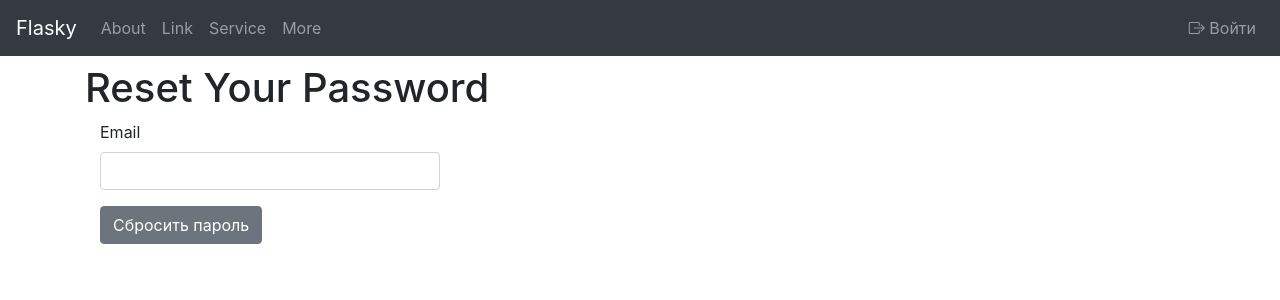
After one commit to Swagetey/FlaskBlog, a Flask app: page /auth/reset in a window 1280 px wide. The commit adds this page. Shown: the top 300 px of the page. Run offline with Flask 3, Linux system fonts and the light colour scheme; some libraries are stand-ins or nearby versions.

Commit message:
psw reset and change feature

```diff
--- a/app/__init__.py
+++ b/app/__init__.py
@@ -4,12 +4,15 @@ from flask_moment import Moment
 from flask_sqlalchemy import SQLAlchemy
 from config import config
 from flask_login import LoginManager
+from flask_bootstrap import Bootstrap
 
 mail = Mail()
 moment = Moment()
 db = SQLAlchemy()
 login_manager = LoginManager()
 login_manager.login_view = 'auth.login'
+bootstrap = Bootstrap()
+
 
 def create_app(config_name):
     app = Flask(__name__)
@@ -20,6 +23,7 @@ def create_app(config_name):
     mail.init_app(app)
     moment.init_app(app)
     db.init_app(app)
+    bootstrap.init_app(app)
 
     from .main import main as main_blueprint
     app.register_blueprint(main_blueprint)
--- a/app/auth/forms.py
+++ b/app/auth/forms.py
@@ -37,3 +37,20 @@ class ChangePasswordForm(FlaskForm):
         InputRequired(), EqualTo('password2', message='Пароли должны совпадать')])
     password2 = PasswordField('Повторите новый пароль', validators=[InputRequired()])
     submit = SubmitField("Обновить пароль")
+
+class PasswordResetRequestForm(FlaskForm):
+    email = StringField('Email', validators=[InputRequired(), Length(1, 64),
+                                             Email()])
+    submit = SubmitField('Сбросить пароль')
+
+class PasswordResetForm(FlaskForm):
+    email = StringField('Email', validators=[InputRequired(), Length(1, 64),
+                                             Email()])
+    password = PasswordField('Новый пароль', validators=[
+        InputRequired(), EqualTo('password2', message='Пароли должны совпадать')])
+    password2 = PasswordField('Confirm password', validators=[InputRequired()])
+    submit = SubmitField('Reset Password')
+
+    def validate_email(self, field):
+        if User.query.filter_by(email=field.data).first() is None:
+            raise ValidationError('Такого пароля не существует')
--- a/app/auth/views.py
+++ b/app/auth/views.py
@@ -3,7 +3,7 @@ from flask_login import login_user, logout_user, login_required, current_user
 from . import auth
 from .. import db
 from ..models import User
-from .forms import LoginForm, RegistrationForm, ChangePasswordForm
+from .forms import LoginForm, RegistrationForm, ChangePasswordForm, PasswordResetForm, PasswordResetRequestForm
 from ..email import send_email
 
 
@@ -72,6 +72,7 @@ def confirm(token):
         flash('Ссылка подтверждения не верна или просрочена')
     return redirect(url_for('main.index'))
 
+
 @auth.route('/confirm')
 @login_required
 def resend_confirmation():
@@ -80,6 +81,7 @@ def resend_confirmation():
                'auth/email/confirm', user=current_user, token=token)
     flash('A new confirmation email has been sent to you by email.')
     return redirect(url_for('main.index'))
+
 
 @auth.route('/change-password', methods=['GET', 'POST'])
 @login_required
@@ -94,3 +96,38 @@ def change_password():
         else:
             flash('Неправильный пароль')
     return render_template('auth/change_password.html', form=form)
+
+
+@auth.route('/reset', methods=['GET', 'POST'])
+def password_reset_request():
+    if not current_user.is_anonymous:
+        return redirect(url_for('main.index'))
+    form = PasswordResetRequestForm()
+    if form.validate_on_submit():
+        user = User.query.filter_by(email=form.email.data).first()
+        if user:
+            token = user.generate_reset_token()
+            send_email(user.email, 'Сбросить пароль',
+                       'auth/email/reset_password',
+                       user=user, token=token,
+                       next=request.args.get('next'))
+        flash('Письмо с инструкциями отправлено на ваш почтовый ящик')
+        return redirect(url_for('auth.login'))
+    return render_template('auth/reset_password.html', form=form)
+
+
+@auth.route('/reset/<token>', methods=['GET', 'POST'])
+def password_reset(token):
+    if not current_user.is_anonymous:
+        return redirect(url_for('main.index'))
+    form = PasswordResetForm()
+    if form.validate_on_submit():
+        user = User.query.filter_by(email=form.email.data).first()
+        if user is None:
+            return redirect(url_for('main.index'))
+        if user.reset_password(token, form.password.data):
+            flash('Ваш пароль обновлен')
+            return redirect(url_for('auth.login'))
+        else:
+            return redirect(url_for('main.index'))
+    return render_template('auth/reset_password.html', form=form)
--- a/app/templates/auth/change_password.html
+++ b/app/templates/auth/change_password.html
@@ -1,5 +1,5 @@
 {% extends "base.html" %}
-{% import "bootstrap/wtf.html" as wtf %}
+
 
 {% block title %}Flasky - Change Password{% endblock %}
 
--- a/app/templates/auth/login.html
+++ b/app/templates/auth/login.html
@@ -27,6 +27,7 @@
         </div>
         {{form.submit(class_="btn btn-secondary")}}
     </form>
+    <p>Забыли пароль?<a href="{{ url_for('auth.password_reset_request') }}">Нажмите, чтобы восстановить</a>.</p>
     <p>
         Новый пользователь?
         <a href="{{ url_for('auth.register') }}">
--- /dev/null
+++ b/app/templates/auth/reset_password.html
@@ -0,0 +1,14 @@
+{% extends "base.html" %}
+{% import "bootstrap/wtf.html" as wtf %}
+
+{% block title %}Flasky - Password Reset{% endblock %}
+
+
+{% block page_content %}
+<div class="page-header">
+    <h1>Reset Your Password</h1>
+</div>
+<div class="col-md-4">
+    {{ wtf.quick_form(form, button_map={'submit':'secondary'}) }}
+</div>
+{% endblock %}
--- a/app/templates/base.html
+++ b/app/templates/base.html
@@ -26,7 +26,13 @@
         </ul>
         <ul class="nav navbar-nav flex-row justify-content-between ml-auto">
             {% if current_user.is_authenticated %}
-            <li><a href="{{ url_for('auth.logout') }}" class="nav-link"><i class="bi bi-box-arrow-left"></i> Выйти</a></li>
+            <li class="dropdown">
+                <a href="#" class="dropdown-toggle" data-toggle="dropdown">Account <b class="caret"></b></a>
+                <ul class="dropdown-menu">
+                    <li><a href="{{ url_for('auth.change_password') }}">Change Password</a></li>
+                    <li><a href="{{ url_for('auth.logout') }}">Log Out</a></li>
+                </ul>
+            </li>
             {% else %}
             <li><a href="{{ url_for('auth.login') }}" class="nav-link"><i class="bi bi-box-arrow-right"></i> Войти</a>
             </li>
```
Also changed, not shown: app/models.py (+29 -2 lines), app/templates/auth/email/reset_password.html (added, +7 -0 lines), app/templates/auth/email/reset_password.txt (added, +13 -0 lines), README.md, data-dev.sqlite, 2 other files.
